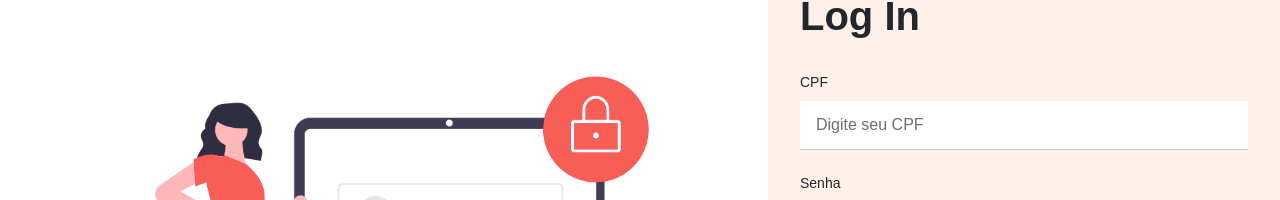
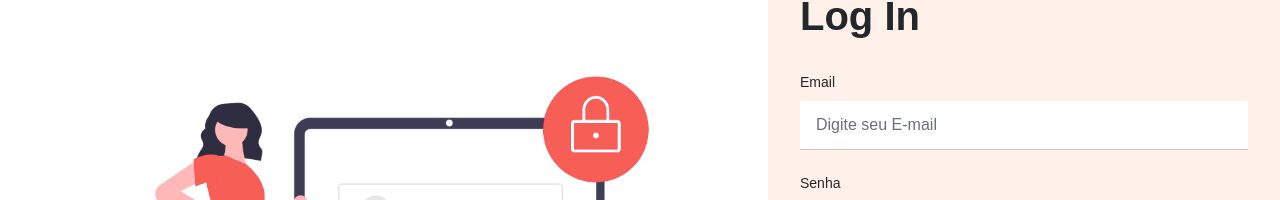
Before and after one commit to zauns/projeto-sara-frontend, a Next.js app: page /login in a window 1280 px wide. Shown: the part 135-335 px from the top of the page. Built offline with nearby package versions, Linux system fonts and the light colour scheme.

Commit message:
Implementação lógica incial de [UC01]-Fazer login #3
- Testes feitos apenas no usuário administrador. - Agora o login não é
feito com os campos em branco.

```diff
--- a/src/app/(pages)/login/(components)/loginForm.desktop.tsx
+++ b/src/app/(pages)/login/(components)/loginForm.desktop.tsx
@@ -4,7 +4,7 @@ import { useAuth } from "../../../../contexts/AuthContext";
 import { authSevice } from "@/services/authServices";
 
 const LoginFormDesktop: React.FC = () => {
-  const [cpf, setCpf] = useState<string>("");
+  const [email, setEmail] = useState<string>("");
   const [password, setPassword] = useState<string>("");
   const [showPassword, setShowPassword] = useState<boolean>(false);
   const [rememberMe, setRememberMe] = useState<boolean>(false);
@@ -24,16 +24,16 @@ const LoginFormDesktop: React.FC = () => {
 
     try {
       // Simula o processo de login (substitua com sua chamada de API real posteriormente)
-      const data = await authSevice.login(cpf,password);
-      console.log("Formulário enviado:", { cpf, password, rememberMe });
+      const data = await authSevice.login(email, password);
+      console.log("Formulário enviado:", { cpf: email, password, rememberMe });
 
       // Dados de usuário e token simulados (substitua com a resposta real da API)
       const userdata = {
         id: data.user.sub,
-        name: data.user.name || "Usuário",
-        email: data.user.email,
+        name: data.user.sub || "Usuário",
+        email: data.user.sub,
         // cpf: cpf.includes("@") ? "" : cpf, cpf será integrado posteriormente
-        role: data.user.scope || "user" ,
+        role: data.user.scope,
       };
 
       login(userdata, data.token, rememberMe);
@@ -42,7 +42,7 @@ const LoginFormDesktop: React.FC = () => {
     // eslint-disable-next-line @typescript-eslint/no-explicit-any
     } catch (error: any) {
       console.error("Login error:", error);
-      setErrorMessage("CPF ou senha inválidos. Tente novamente.");
+      setErrorMessage(error.message || "Email ou senha inválidos. Tente novamente.");
     } finally {
       setIsLoading(false);
     }
@@ -65,18 +65,18 @@ const LoginFormDesktop: React.FC = () => {
           <div className="flex flex-col gap-1">
             <div className="flex flex-col gap-2">
               <label
-                htmlFor="cpf"
+                htmlFor="email"
                 className="text-sm text-[#21272A] leading-[1.4]"
               >
-                CPF
+                Email
               </label>
               <input
-                id="cpf"
-                type="text"
-                placeholder="Digite seu CPF"
-                value={cpf}
+                id="email"
+                type="email"
+                placeholder="Digite seu E-mail"
+                value={email}
                 onChange={(e: React.ChangeEvent<HTMLInputElement>) =>
-                  setCpf(e.target.value)
+                  setEmail(e.target.value)
                 }
                 className="w-full px-4 py-3 text-base text-[#697077] bg-white border-b border-[#C1C7CD] focus:outline-none focus:border-[#F55F58] placeholder:text-[#697077]"
               />
@@ -171,6 +171,12 @@ const LoginFormDesktop: React.FC = () => {
             )}
           </div>
 
+          {errorMessage && ( //TODO: mensagem de erro, favor alguém revisa as cores
+            <div className="p-3 bg-red-100 border border-red-400 text-red-700 rounded">
+              {errorMessage}
+            </div>
+          )}
+
           {/* Botão de Login */}
           <button
             type="submit"
@@ -199,11 +205,6 @@ const LoginFormDesktop: React.FC = () => {
           Não possui uma conta? Siga as etapas e cadastre-se
         </span>
 
-        { errorMessage && ( //TODO: mensagem de erro, favor alguém revisa as cores
-         <div className="p-3 bg-red-100 border border-red-400 text-red-700 rounded">
-           {errorMessage}
-         </div>
-        )}
       </div>
     </div>
   );
--- a/src/app/(pages)/login/(components)/loginForm.mobile.tsx
+++ b/src/app/(pages)/login/(components)/loginForm.mobile.tsx
@@ -2,13 +2,15 @@ import React, { useState } from "react";
 import Image from "next/image";
 import { FaEye, FaEyeSlash } from "react-icons/fa";
 import { useAuth } from "../../../../contexts/AuthContext";
+import { authSevice } from "@/services/authServices";
 
 const LoginForm: React.FC = () => {
-  const [cpf, setCpf] = useState<string>("");
+  const [email, setEmail] = useState<string>("");
   const [password, setPassword] = useState<string>("");
   const [showPassword, setShowPassword] = useState<boolean>(false);
   const [rememberMe, setRememberMe] = useState<boolean>(false);
   const [isLoading, setIsLoading] = useState<boolean>(false);
+  const [errorMessage, setErrorMessage] = useState<string | null>(null);
 
   const { login } = useAuth();
 
@@ -19,26 +21,29 @@ const LoginForm: React.FC = () => {
   const handleSubmit = async (event: React.FormEvent<HTMLFormElement>) => {
     event.preventDefault();
     setIsLoading(true);
+    setErrorMessage(null);
 
     try {
       // Simula o processo de login (substitua com sua chamada de API real posteriormente)
-      console.log("Formulário enviado:", { cpf, password, rememberMe });
+      const data = await authSevice.login(email, password);
+      console.log("Formulário enviado:", { cpf: email, password, rememberMe });
 
       // Dados de usuário e token simulados (substitua com a resposta real da API)
-      const mockUserData = {
-        id: "123",
-        name: "João Silva",
-        email: cpf.includes("@") ? cpf : "user@example.com",
-        cpf: cpf.includes("@") ? "" : cpf,
-        role: "user",
+      const userData = {
+        id: data.user.sub,
+        name: data.user.sub,
+        email: data.user.sub,
+        //cpf: cpf.includes("@") ? "" : cpf,
+        role: data.user.scope,
       };
 
-      const mockToken = "mock-jwt-token-" + Date.now();
+      login(userData, data.token, rememberMe);
+      //const mockToken = "mock-jwt-token-" + Date.now();
 
       // Usa a função de login do AuthContext
-      login(mockUserData, mockToken, rememberMe);
     } catch (error) {
       console.error("Login error:", error);
+      setErrorMessage("CPF ou senha inválidos. Tente novamente.");
     } finally {
       setIsLoading(false);
     }
@@ -79,18 +84,18 @@ const LoginForm: React.FC = () => {
           <div className="flex flex-col gap-1">
             <div className="flex flex-col gap-2">
               <label
-                htmlFor="cpf"
+                htmlFor="email"
                 className="text-sm text-[#21272A] leading-[1.4]"
               >
-                CPF
+                Email
               </label>
               <input
-                id="cpf"
-                type="text"
-                placeholder="Digite seu CPF"
-                value={cpf}
+                id="email"
+                type="email"
+                placeholder="Digite seu Email"
+                value={email}
                 onChange={(e: React.ChangeEvent<HTMLInputElement>) =>
-                  setCpf(e.target.value)
+                  setEmail(e.target.value)
                 }
                 className="w-full px-4 py-3 text-base text-[#697077] bg-white border-b border-[#C1C7CD] focus:outline-none focus:border-[#F55F58] placeholder:text-[#697077]"
               />
@@ -185,6 +190,12 @@ const LoginForm: React.FC = () => {
             )}
           </div>
 
+          {errorMessage && (
+            <div className="p-3 bg-red-100 border border-red-400 text-red-700 rounded">
+              {errorMessage}
+            </div>
+          )}
+
           {/* Botão de Login */}
           <button
             type="submit"
@@ -212,6 +223,7 @@ const LoginForm: React.FC = () => {
         <span className="text-sm text-[#001D6C] leading-[1.4] text-left">
           Não possui uma conta? Siga as etapas e cadastre-se
         </span>
+
       </div>
     </div>
   );
--- a/src/services/authServices.ts
+++ b/src/services/authServices.ts
@@ -2,17 +2,24 @@ const API_URL = "http://localhost:8080";
 
 import { jwtDecode } from "jwt-decode";
 
+export interface UserTokenPayload {
+    sub: string;    //e-mail ou username
+    scope: string;  //roles da conta
+    userId: string; //id
+    exp: number;
+    iss: string;
+}
+
 export interface LoginResponse {
     token: string;
-    // eslint-disable-next-line @typescript-eslint/no-explicit-any
-    user: any; //ainda avaliar esta linha
+    user: UserTokenPayload; //ainda avaliar esta linha
 }
 
 export const authSevice = {
-    async login(cpf: string, password: string): Promise<LoginResponse> {
+    async login(email: string, password: string): Promise<LoginResponse> {
         try {
             const payload = {
-                username: cpf,
+                username: email,
                 password: password //no back end vamos alterar os dados enviados
                 // o back envia e-mail e senha mas o front espera cpf e senha
             };
@@ -26,12 +33,15 @@ export const authSevice = {
 
             if (!response.ok) {
                 const errorText = await response.text();
+                if (response.status == 401 || response.status == 403 ) {
+                    throw new Error(errorText || "Credenciais inválidas ou conta pendente.");
+                }
                 throw new Error(errorText || "Falha na autenticação");
             }
 
             const token = await response.text();
 
-            const decodeUser = jwtDecode(token);
+            const decodeUser = jwtDecode<UserTokenPayload>(token);
 
             return {
                 token,
```
